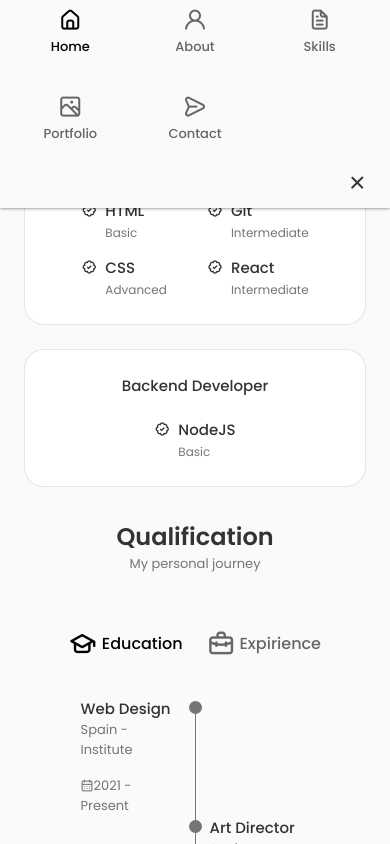
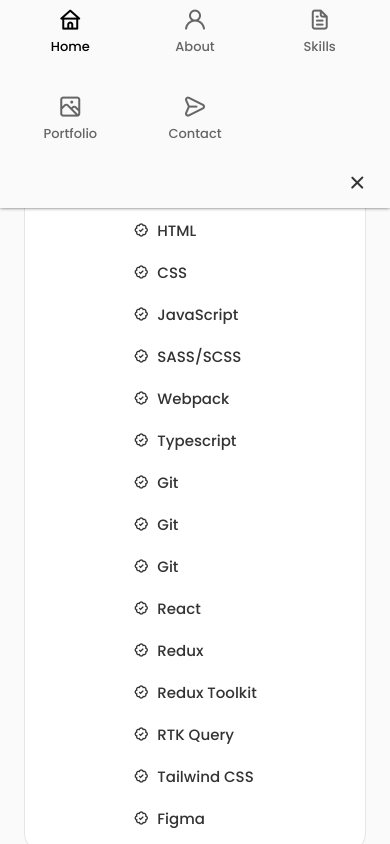
Before and after one commit to Ilyxxxaa/portfolio, a React (Create React App) app: page / in a window 390 px wide. Shown: the part 1480-2324 px from the top of the page. Built offline with nearby package versions, Linux system fonts and the light colour scheme.

Commit message:
feat: add skills

```diff
--- a/src/components/About/about.css
+++ b/src/components/About/about.css
@@ -5,8 +5,7 @@
 }
 
 .about__img {
-  width: 350px;
-  /* height: 350px; */
+  width: 400px;
   border-radius: 1.5rem;
   justify-self: center;
 }
@@ -61,8 +60,7 @@
   }
 
   .about__img {
-    width: 220px;
-    height: 220px;
+    width: 300px;
   }
 
   .about__box {
@@ -84,6 +82,10 @@
 }
 
 @media screen and (max-width: 576px) {
+  .about__img {
+    width: 280px;
+  }
+
   .about__info {
     grid-template-columns: repeat(3, 1fr);
   }
--- a/src/components/Header/data.ts
+++ b/src/components/Header/data.ts
@@ -1,7 +1,7 @@
 export const navInfo = [
   {
     a_className: 'nav__link ',
-    i_className: 'uil-estate ',
+    i_className: 'uil-home ',
     text: 'Home',
     href: '#home',
   },
--- a/src/components/Skills/Frontend.tsx
+++ b/src/components/Skills/Frontend.tsx
@@ -7,22 +7,20 @@
 
       <div className="skills__box">
         <div className="skills__group">
-          {frontendSkills.map((item, index) => {
-            if (index <= 1) {
-              return (
-                <div className="skills__data" key={item.name}>
-                  <i className="bx bx-badge-check"></i>
+          {frontendSkills.map((item) => {
+            return (
+              <div className="skills__data" key={item}>
+                <i className="bx bx-badge-check"></i>
 
-                  <div className="">
-                    <h3 className="skills__name">{item.name}</h3>
-                    <span className="skills__level">{item.level}</span>
-                  </div>
+                <div className="">
+                  <h3 className="skills__name">{item}</h3>
+                  {/* <span className="skills__level">{item.level}</span> */}
                 </div>
-              );
-            }
+              </div>
+            );
           })}
         </div>
-        <div className="skills__group">
+        {/* <div className="skills__group">
           {frontendSkills.map((item, index) => {
             if (index >= 3) {
               return (
@@ -37,7 +35,7 @@
               );
             }
           })}
-        </div>
+        </div> */}
       </div>
     </div>
   );
--- a/src/components/Skills/Skills.tsx
+++ b/src/components/Skills/Skills.tsx
@@ -1,5 +1,5 @@
 import './skills.css';
-import Backend from './Backend';
+// import Backend from './Backend';
 import Frontend from './Frontend';
 import Qualification from '../Qualification/Qualification';
 
@@ -12,7 +12,7 @@
       <div className="skills__container container grid">
         <Frontend />
 
-        <Backend />
+        {/* <Backend /> */}
       </div>
       <Qualification />
     </section>
--- a/src/components/Skills/data.ts
+++ b/src/components/Skills/data.ts
@@ -1,24 +1,19 @@
 export const frontendSkills = [
-  {
-    name: 'HTML',
-    level: 'Basic',
-  },
-  {
-    name: 'CSS',
-    level: 'Advanced',
-  },
-  {
-    name: 'JavaScript',
-    level: 'Intermediate',
-  },
-  {
-    name: 'Git',
-    level: 'Intermediate',
-  },
-  {
-    name: 'React',
-    level: 'Intermediate',
-  },
+  'HTML',
+  'CSS',
+  'JavaScript',
+  'SASS/SCSS',
+  'Webpack',
+  'Typescript',
+  'Git',
+  'Git',
+  'Git',
+  'React',
+  'Redux',
+  'Redux Toolkit',
+  'RTK Query',
+  'Tailwind CSS',
+  'Figma',
 ];
 
 export const backendSkills = [{ name: 'NodeJS', level: 'Basic' }];
--- a/src/components/Skills/skills.css
+++ b/src/components/Skills/skills.css
@@ -1,5 +1,5 @@
 .skills__container {
-  grid-template-columns: repeat(2, 350px);
+  grid-template-columns: max-content;
   justify-content: center;
   column-gap: 3rem;
 }
@@ -12,6 +12,7 @@
 }
 
 .skills__title {
+  color: var(--text-color);
   font-size: var(--normal-font-size);
   font-weight: var(--font-medium);
   text-align: center;
@@ -26,8 +27,10 @@
 
 .skills__group {
   display: grid;
+  grid-template-columns: repeat(3, 1fr);
+  column-gap: 4rem;
   align-items: flex-start;
-  row-gap: 1rem;
+  row-gap: 2rem;
 }
 
 .skills__data {
@@ -57,6 +60,14 @@
   }
 }
 
+@media screen and (max-width: 768px) {
+  .skills__group {
+    grid-template-columns: repeat(2, 1fr);
+    column-gap: 3rem;
+    row-gap: 1.5rem;
+  }
+}
+
 @media screen and (max-width: 576px) {
   .skills__container {
     grid-template-columns: 1fr;
@@ -64,6 +75,12 @@
 
   .skills__content {
     padding: 1.5rem;
+  }
+
+  .skills__group {
+    grid-template-columns: 1fr;
+    column-gap: 3rem;
+    row-gap: 1.5rem;
   }
 }
 
```
Also changed, not shown: src/assets/about.jpg.
